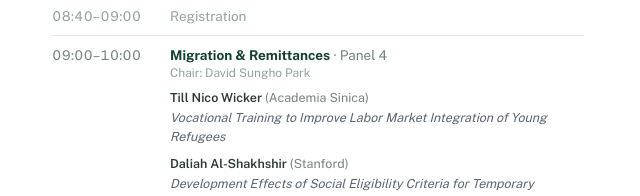
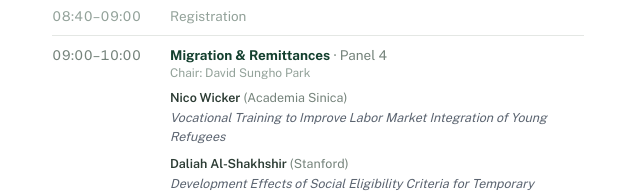
Before and after one commit to dshpark/ielab_website, a plain HTML site: page program-2026.html in a window 1280 px wide. Shown: the part 1613-1809 px from the top of the page, 616-1256 px from the left. Drawn offline with nearby package versions, Linux system fonts and the light colour scheme.

Commit message:
Use Nico Wicker in Panel 4 speaker list

```diff
--- a/program-2026.html
+++ b/program-2026.html
@@ -136,7 +136,7 @@ a{color:#14402F;text-decoration:underline;text-underline-offset:3px}a:hover{colo
           <div style="font-weight:700;font-size:15px;border-bottom:1px solid #14402F;padding-bottom:10px;margin-bottom:2px">Day 2 · Friday, September 11</div>
           <div style="font-size:12.5px;color:#5B6470;padding:8px 0 10px">Moderator: Dongil Lee</div>
           <div style="display:grid;grid-template-columns:104px 1fr;gap:14px;padding:11px 0;border-bottom:1px solid #E4E7E4;font-size:13.5px;color:#93A29A"><span style="font-variant-numeric:tabular-nums">08:40–09:00</span><span>Registration</span></div>
-          <div style="display:grid;grid-template-columns:104px 1fr;gap:14px;padding:11px 0;border-bottom:1px solid #E4E7E4;font-size:13.5px"><span style="color:#75837B;font-variant-numeric:tabular-nums">09:00–10:00</span><span><strong>Migration &amp; Remittances</strong><span style="color:#75837B"> · Panel 4</span><span style="display:block;margin-top:3px;font-size:12px;color:#93A29A">Chair: David Sungho Park</span><span style="display:block;margin-top:9px;font-size:12.5px;line-height:1.5"><span style="font-weight:600;color:#2B3B33">Till Nico Wicker</span><span style="color:#75837B"> (Academia Sinica)</span><span style="display:block;font-style:italic;color:#5B6470;margin-top:1px">Vocational Training to Improve Labor Market Integration of Young Refugees</span></span><span style="display:block;margin-top:9px;font-size:12.5px;line-height:1.5"><span style="font-weight:600;color:#2B3B33">Daliah Al-Shakhshir</span><span style="color:#75837B"> (Stanford)</span><span style="display:block;font-style:italic;color:#5B6470;margin-top:1px">Development Effects of Social Eligibility Criteria for Temporary Migration</span></span><span style="display:block;margin-top:9px;font-size:12.5px;line-height:1.5"><span style="font-weight:600;color:#2B3B33">Saravana Ravindran</span><span style="color:#75837B"> (NUS)</span><span style="display:block;font-style:italic;color:#5B6470;margin-top:1px">Remitting against Poverty</span></span></span></div>
+          <div style="display:grid;grid-template-columns:104px 1fr;gap:14px;padding:11px 0;border-bottom:1px solid #E4E7E4;font-size:13.5px"><span style="color:#75837B;font-variant-numeric:tabular-nums">09:00–10:00</span><span><strong>Migration &amp; Remittances</strong><span style="color:#75837B"> · Panel 4</span><span style="display:block;margin-top:3px;font-size:12px;color:#93A29A">Chair: David Sungho Park</span><span style="display:block;margin-top:9px;font-size:12.5px;line-height:1.5"><span style="font-weight:600;color:#2B3B33">Nico Wicker</span><span style="color:#75837B"> (Academia Sinica)</span><span style="display:block;font-style:italic;color:#5B6470;margin-top:1px">Vocational Training to Improve Labor Market Integration of Young Refugees</span></span><span style="display:block;margin-top:9px;font-size:12.5px;line-height:1.5"><span style="font-weight:600;color:#2B3B33">Daliah Al-Shakhshir</span><span style="color:#75837B"> (Stanford)</span><span style="display:block;font-style:italic;color:#5B6470;margin-top:1px">Development Effects of Social Eligibility Criteria for Temporary Migration</span></span><span style="display:block;margin-top:9px;font-size:12.5px;line-height:1.5"><span style="font-weight:600;color:#2B3B33">Saravana Ravindran</span><span style="color:#75837B"> (NUS)</span><span style="display:block;font-style:italic;color:#5B6470;margin-top:1px">Remitting against Poverty</span></span></span></div>
           <div style="display:grid;grid-template-columns:104px 1fr;gap:14px;padding:11px 0;border-bottom:1px solid #E4E7E4;font-size:13.5px;color:#93A29A"><span style="font-variant-numeric:tabular-nums">10:00–10:20</span><span>Coffee break</span></div>
           <div style="display:grid;grid-template-columns:104px 1fr;gap:14px;padding:11px 0;border-bottom:1px solid #E4E7E4;font-size:13.5px"><span style="color:#75837B;font-variant-numeric:tabular-nums">10:20–11:20</span><span><strong>Labor Markets &amp; Work</strong><span style="color:#75837B"> · Panel 5</span><span style="display:block;margin-top:3px;font-size:12px;color:#93A29A">Chair: Minji Kwak</span><span style="display:block;margin-top:9px;font-size:12.5px;line-height:1.5"><span style="font-weight:600;color:#2B3B33">Jinseong Park</span><span style="color:#75837B"> (KDIS)</span><span style="display:block;font-style:italic;color:#5B6470;margin-top:1px">In and Out: How Do Food Delivery Riders Work</span></span><span style="display:block;margin-top:9px;font-size:12.5px;line-height:1.5"><span style="font-weight:600;color:#2B3B33">Arlen Guarin</span><span style="color:#75837B"> (DECDI)</span><span style="display:block;font-style:italic;color:#5B6470;margin-top:1px">The Early-Career Effects of Anxiety and Depression</span></span><span style="display:block;margin-top:9px;font-size:12.5px;line-height:1.5"><span style="font-weight:600;color:#2B3B33">Rajdev Kaur Brar</span><span style="color:#75837B"> (UC Berkeley)</span><span style="display:block;font-style:italic;color:#5B6470;margin-top:1px">Household-Level Impacts of Strengthening Women’s Financial Control: Evidence from Côte d’Ivoire</span></span></span></div>
           <div style="display:grid;grid-template-columns:104px 1fr;gap:14px;padding:11px 0;border-bottom:1px solid #E4E7E4;font-size:13.5px;color:#93A29A"><span style="font-variant-numeric:tabular-nums">11:20–12:40</span><span>Lunch</span></div>
```
